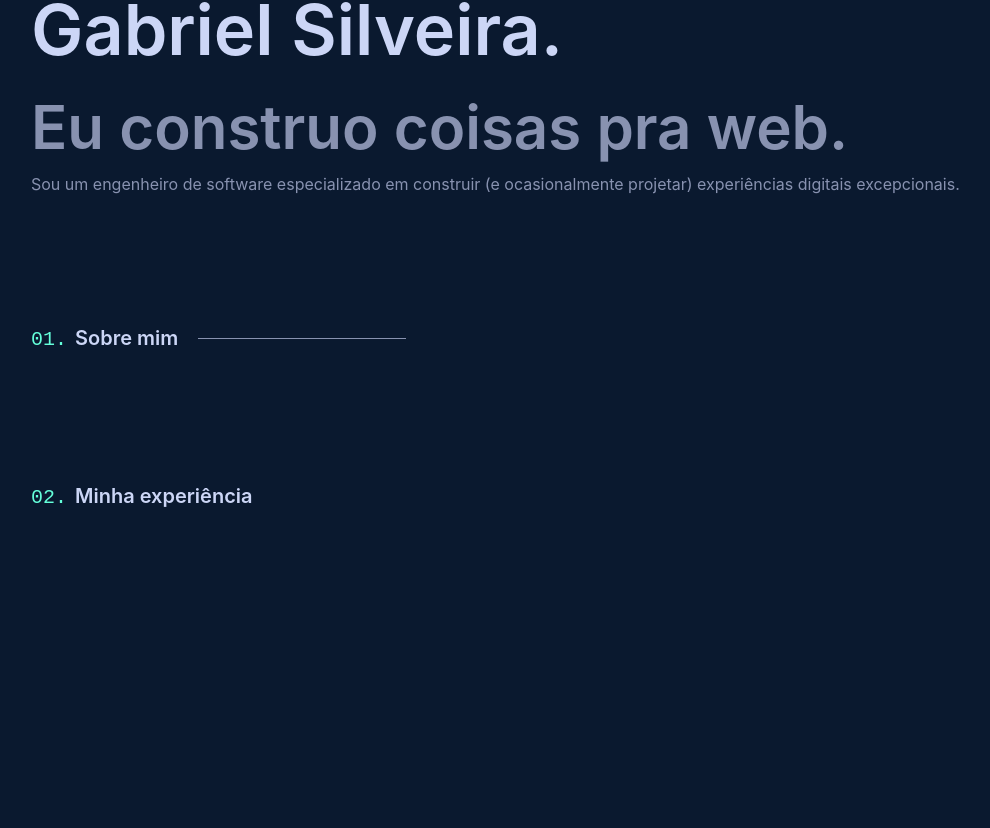
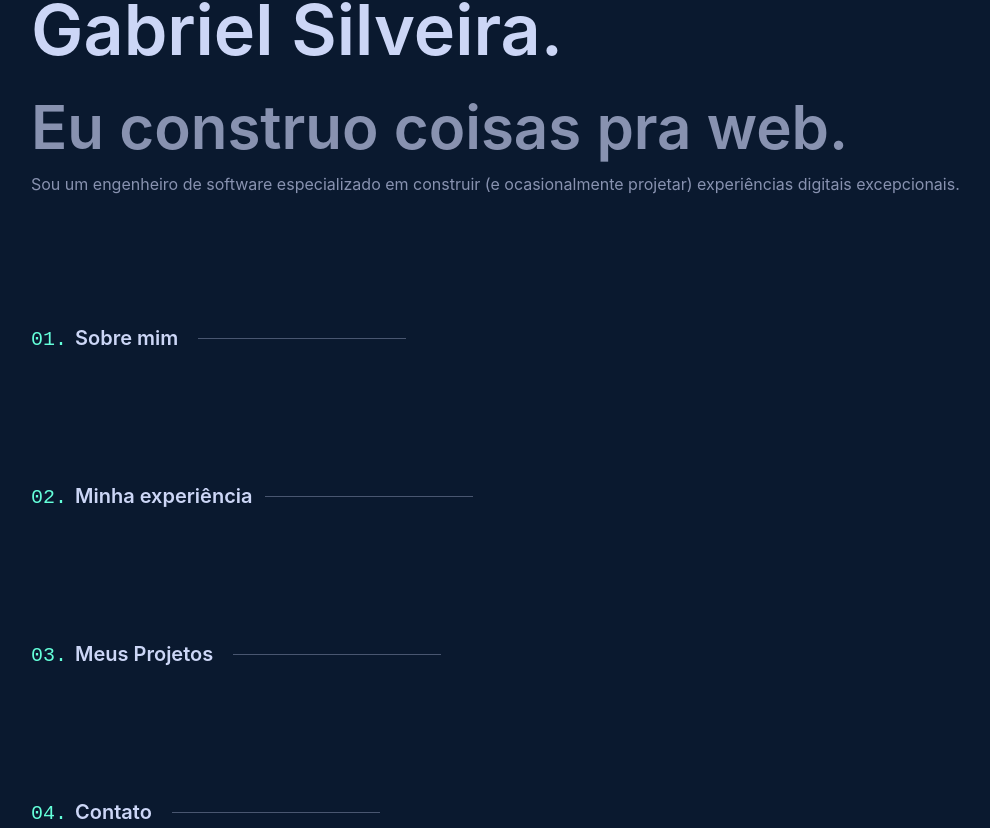
Before and after one commit to GabrielSilveira97/gabriel-silveira.v2, a Next.js app: page / in a window 1280 px wide. Shown: the part 147-975 px from the top of the page, without its empty margins (81-1071 px from the left). Before the commit the page ends 800 px from the top, so only its background shows below. Built offline with nearby package versions, Linux system fonts and the light colour scheme.

Commit message:
add sections

```diff
--- a/app/components/Topbar.tsx
+++ b/app/components/Topbar.tsx
@@ -30,7 +30,7 @@ const Topbar = () => {
 
     return (
         <nav
-            className={`flex justify-between items-center px-28 bg-transparent sticky top-0 transition-transform duration-300 ${
+            className={`flex justify-between items-center px-28 bg-transparent sticky top-0 transition-transform duration-300 topbar  ${
                 isVisible ? "translate-y-0" : "-translate-y-full"
             }`}
         >
@@ -58,7 +58,7 @@ const Topbar = () => {
                     <li className="gray">
                         <span className="green text-sm">03.</span>
                         <button
-                            onClick={() => scrollToSection("work")}
+                            onClick={() => scrollToSection("projects")}
                             className="font-medium"
                         >
                             Work
--- a/app/components/sections/About.tsx
+++ b/app/components/sections/About.tsx
@@ -1,7 +1,7 @@
 const About = () => {
     return(
         <section className="flex items-baseline gap-2" id="about">
-            <span className="green text-xl">01.</span><h1 className="gray text-xl font-semibold topic flex items-center gap-5"> Sobre mim <div className="h-[0.5px] w-52 bg-[var(--slate)] mx-auto"></div></h1>
+            <span className="green text-xl">01.</span><h1 className="gray text-xl font-semibold topic flex items-center gap-5"> Sobre mim <div className="h-[0.5px] w-52 bg-[var(--dark-slate)] mx-auto"></div></h1>
 
         </section>
     )
--- /dev/null
+++ b/app/components/sections/Contact.tsx
@@ -0,0 +1,11 @@
+const Contact = () => {
+    return(
+        <section className="flex items-baseline gap-2" id="contact">
+            <span className="green text-xl">04.</span><h1 className="gray text-xl font-semibold topic flex items-center gap-5"> Contato<div className="h-[0.5px] w-52 bg-[var(--dark-slate)] mx-auto"></div></h1>
+
+        </section>
+    )
+}
+
+
+export default Contact
--- a/app/components/sections/Experience.tsx
+++ b/app/components/sections/Experience.tsx
@@ -1,7 +1,7 @@
 const Experience = () => {
     return(
         <section className="flex items-baseline gap-2 " id="experience">
-            <span className="green text-xl">02.</span><h1 className="gray text-xl font-semibold topic">Minha experiência</h1>
+            <span className="green text-xl">02.</span><h1 className="gray text-xl font-semibold topic flex gap-3 items-center">Minha experiência <div className="h-[0.5px] w-52 bg-[var(--dark-slate)] mx-auto"></div></h1>
         </section>
     )
 }
--- /dev/null
+++ b/app/components/sections/Projects.tsx
@@ -0,0 +1,11 @@
+const Projects = () => {
+    return(
+        <section className="flex items-baseline gap-2" id="projects">
+            <span className="green text-xl">03.</span><h1 className="gray text-xl font-semibold topic flex items-center gap-5"> Meus Projetos <div className="h-[0.5px] w-52 bg-[var(--dark-slate)] mx-auto"></div></h1>
+
+        </section>
+    )
+}
+
+
+export default Projects
--- a/app/globals.css
+++ b/app/globals.css
@@ -20,6 +20,10 @@ body {
   background: var(--background);
   font-family: var(--font-roboto);
 
+}
+
+.topbar{
+  backdrop-filter: blur(8px);
 }
 
 .green{
--- a/app/page.tsx
+++ b/app/page.tsx
@@ -1,5 +1,7 @@
 import About from "./components/sections/About";
+import Contact from "./components/sections/Contact";
 import Experience from "./components/sections/Experience";
+import Projects from "./components/sections/Projects";
 
 export default function Home() {
   return (
@@ -14,6 +16,8 @@ export default function Home() {
       </div>
       <About/>
       <Experience/>
+      <Projects/>
+      <Contact/>
     </main>
   );
 }
```
